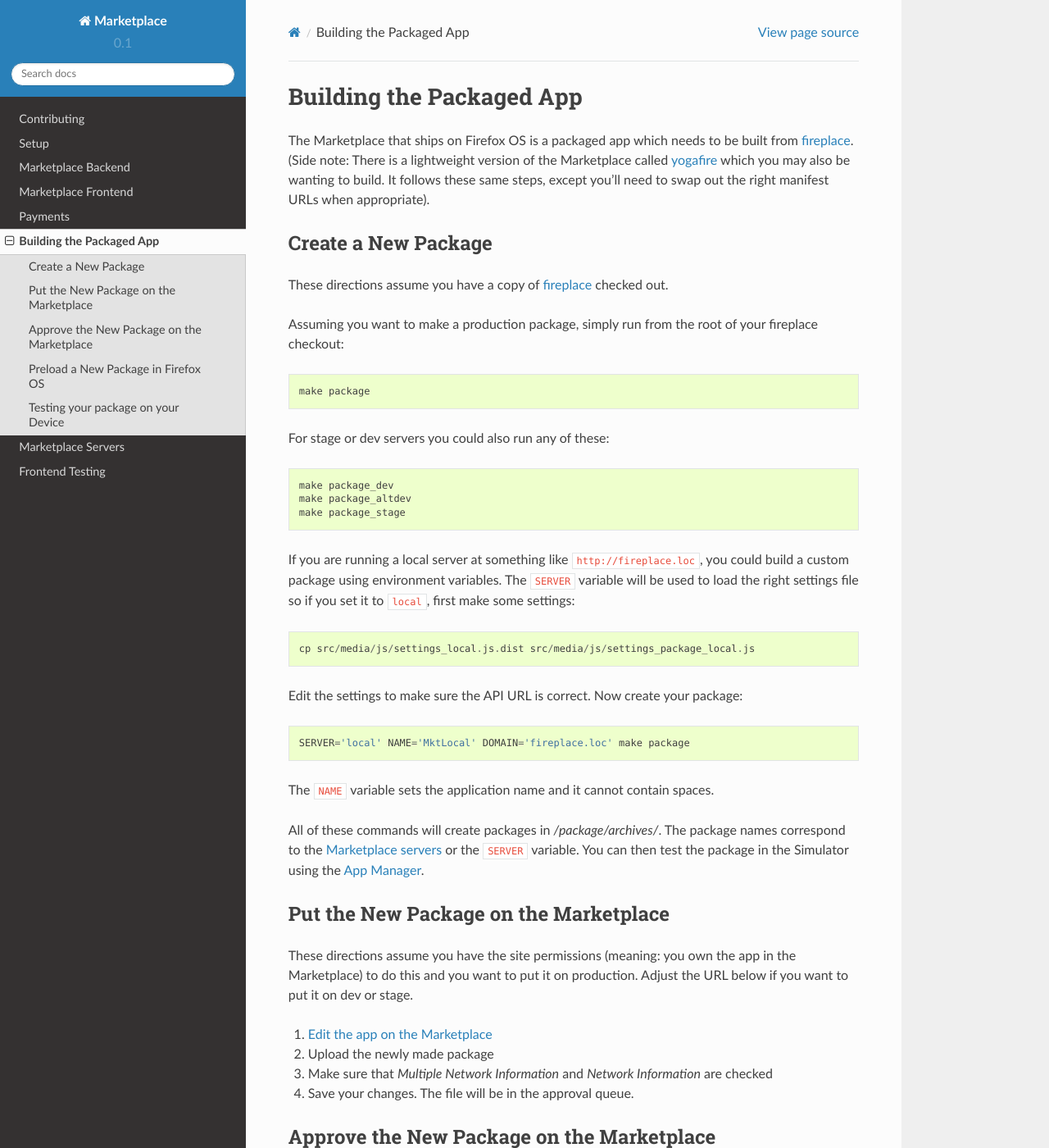
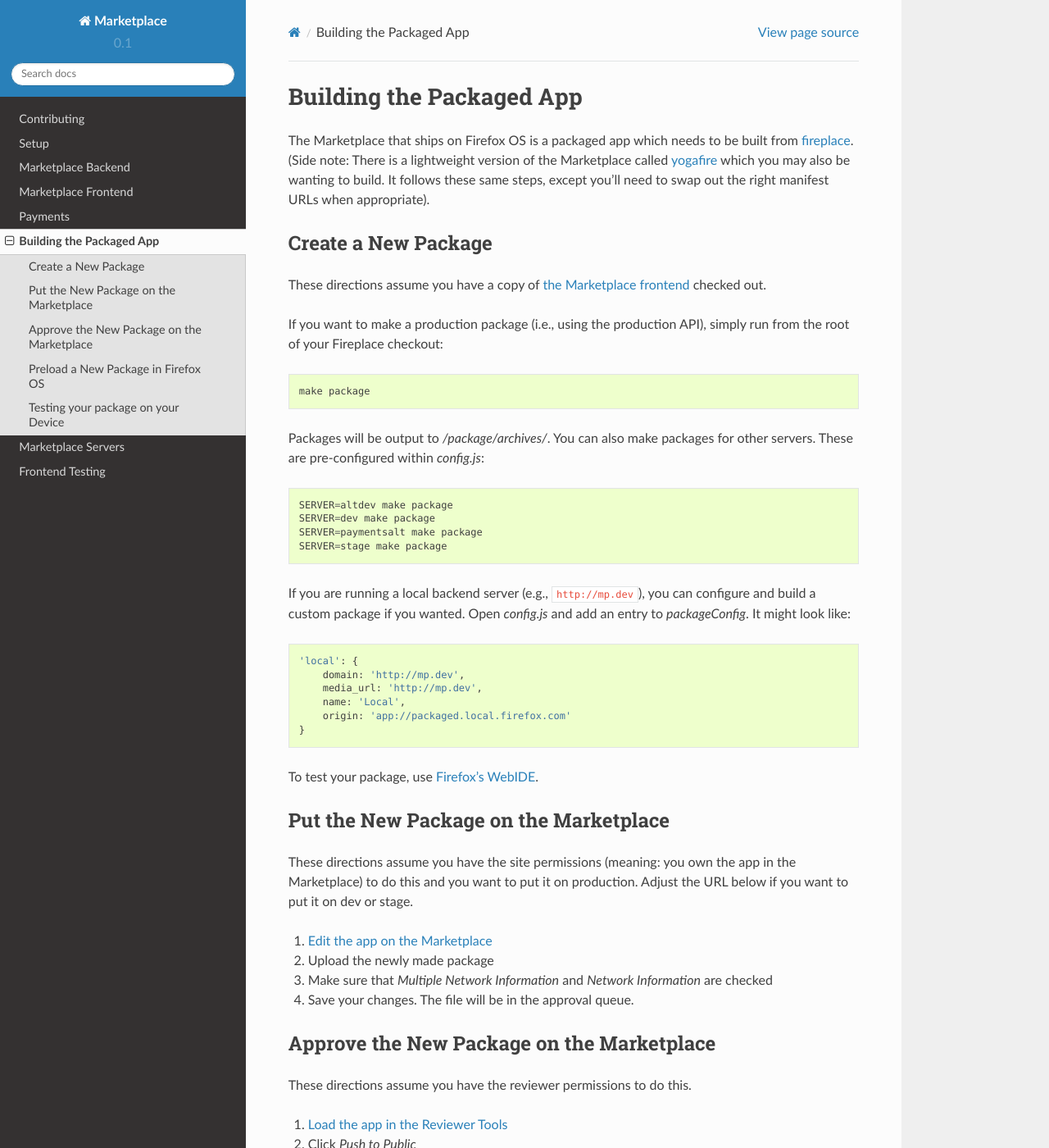
Before and after one commit to mozilla/marketplace-docs, a Sphinx documentation site: the page built from docs/topics/package.rst, in a window 1280 px wide and 1400 px high. Shown: the whole window at 82% size. Built offline with Sphinx 7.4.7 and the Read the Docs theme 2.0.0, drawn with Linux system fonts in a browser that asks for light colours.

Commit message:
update package docs

```diff
--- a/docs/topics/frontend.rst
+++ b/docs/topics/frontend.rst
@@ -20,6 +20,9 @@
 This will clone the project, install dependencies, copy assets from Bower into
 the project, create a require.js configuration with paths set up, and start
 a local webserver on port 8675 by default.
+
+
+.. _frontend_firefoxos:
 
 Firefox OS
 ----------
--- a/docs/topics/package.rst
+++ b/docs/topics/package.rst
@@ -14,38 +14,34 @@
 Create a New Package
 --------------------
 
-These directions assume you have a copy of `fireplace <https://github.com/mozilla/fireplace>`_
-checked out.
+These directions assume you have a copy of `the Marketplace frontend
+<https://github.com/mozilla/fireplace>`_ checked out.
 
-Assuming you want to make a production package, simply run from the root of your
-fireplace checkout::
+If you want to make a production package (i.e., using the production API),
+simply run from the root of your Fireplace checkout::
 
     make package
 
-For stage or dev servers you could also run any of these::
+Packages will be output to `/package/archives/`. You can also make packages
+for other servers. These are pre-configured within `config.js`::
 
-    make package_dev
-    make package_altdev
-    make package_stage
+    SERVER=altdev make package
+    SERVER=dev make package
+    SERVER=paymentsalt make package
+    SERVER=stage make package
 
-If you are running a local server at something like
-``http://fireplace.loc``, you could build a custom package using
-environment variables. The ``SERVER`` variable will be used to load
-the right settings file so if you set it to ``local``, first make some
-settings::
+If you are running a local backend server (e.g., ``http://mp.dev``), you can
+configure and build a custom package if you wanted. Open `config.js` and add
+an entry to `packageConfig`. It might look like::
 
-    cp src/media/js/settings_local.js.dist src/media/js/settings_package_local.js
+    'local': {
+        domain: 'http://mp.dev',
+        media_url: 'http://mp.dev',
+        name: 'Local',
+        origin: 'app://packaged.local.firefox.com'
+    }
 
-Edit the settings to make sure the API URL is correct. Now create your package::
-
-    SERVER='local' NAME='MktLocal' DOMAIN='fireplace.loc' make package
-
-The ``NAME`` variable sets the application name and it cannot contain spaces.
-
-All of these commands will create packages in `/package/archives/`. The package names
-correspond to the :ref:`Marketplace servers <marketplace-servers-label>`
-or the ``SERVER`` variable. You can then test
-the package in the Simulator using the `App Manager <https://developer.mozilla.org/en-US/Firefox_OS/Using_the_App_Manager>`_.
+To test your package, use :ref:`Firefox's WebIDE <frontend_firefoxos>`.
 
 Put the New Package on the Marketplace
 --------------------------------------
```
